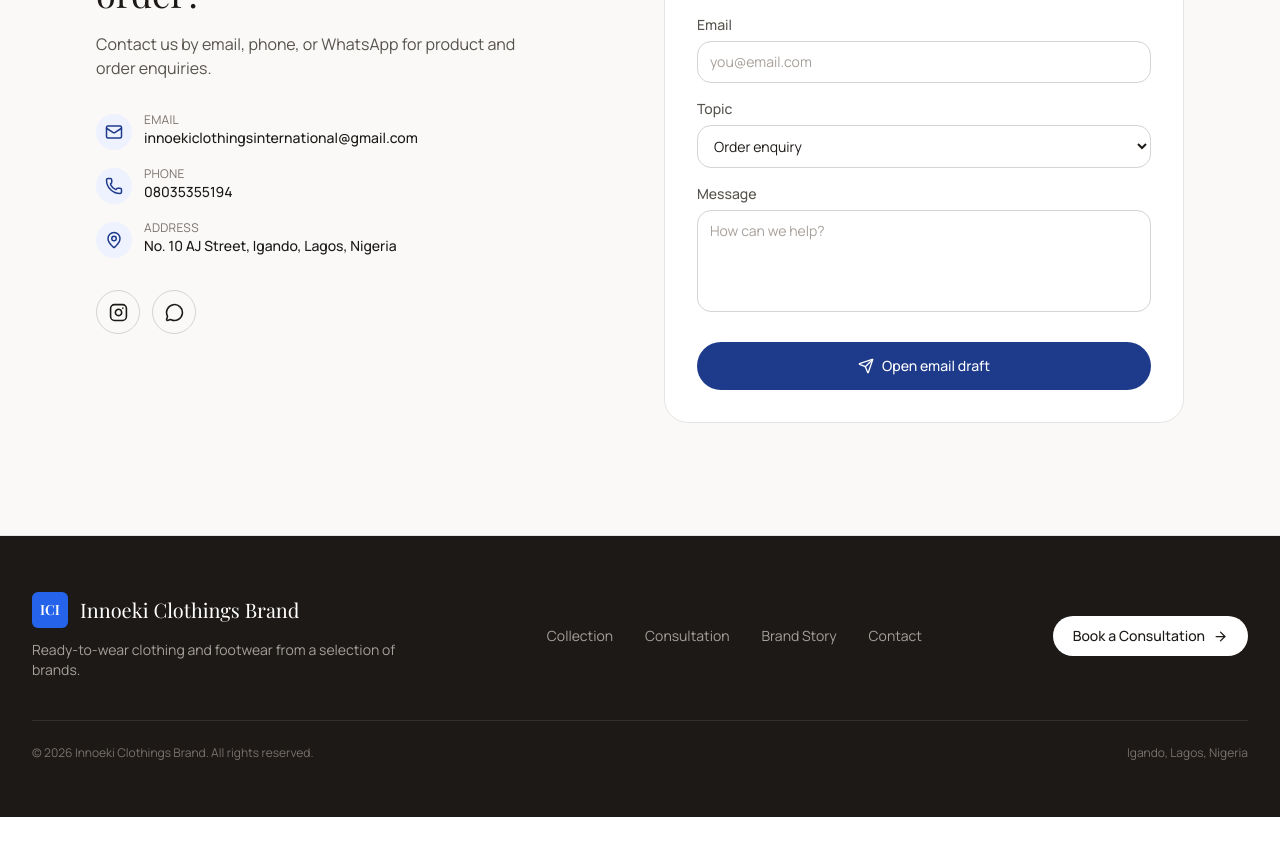
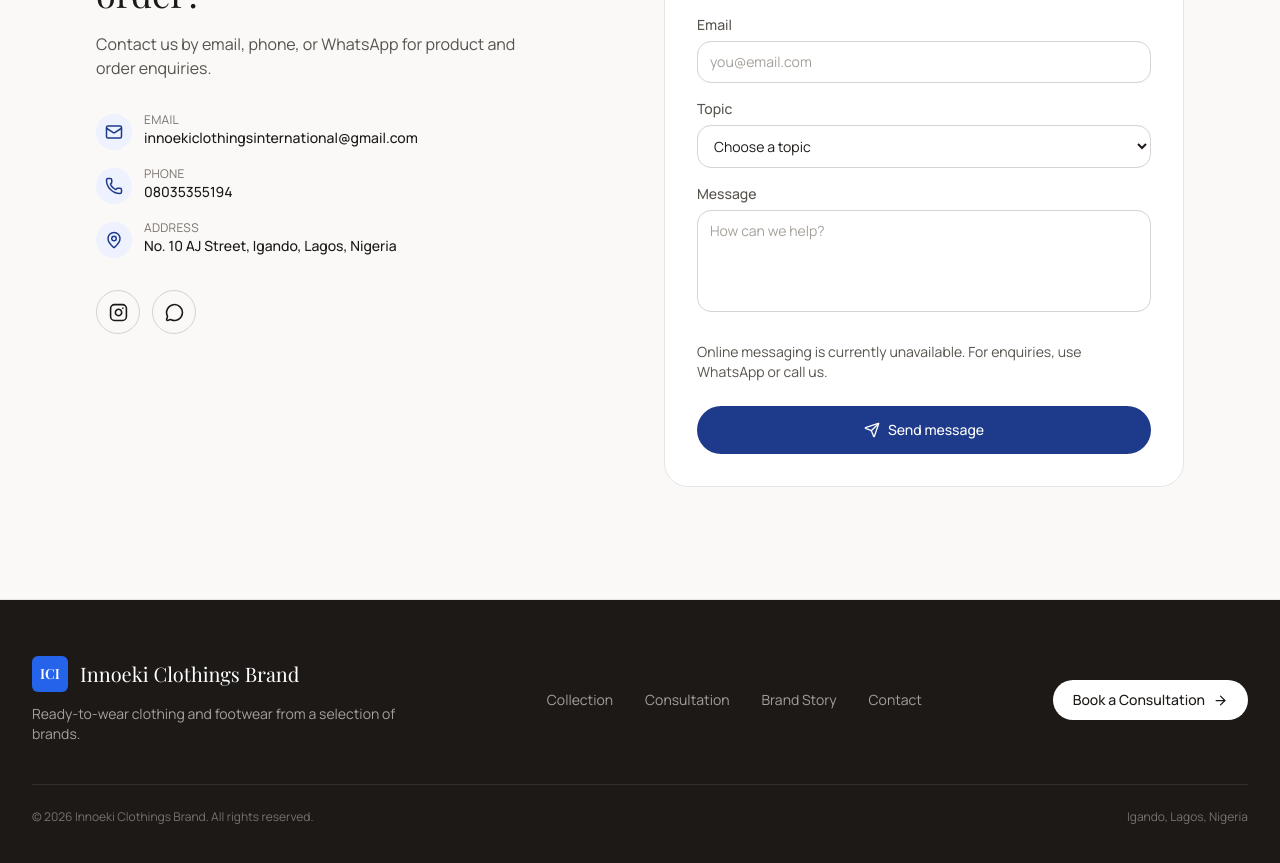
Before and after one commit to kokonwa/innoeki-clothings, a React (Vite) app: page / in a window 1280 px wide. Shown: the part 6100-6963 px from the top of the page. Before the commit the page ends 6917 px from the top, so only its background shows below. Built offline with nearby package versions, Linux system fonts and the light colour scheme; a web font is replaced by a local one.

Commit message:
Remove email draft action from contact form

```diff
--- a/src/components/BrandProfileAndContact.tsx
+++ b/src/components/BrandProfileAndContact.tsx
@@ -1,6 +1,5 @@
 import founderPortrait from "@/assets/frank-ogiakha-innocent.jpeg";
 import { useState } from "react";
-import { toast } from "sonner";
 import {
   Mail,
   Phone,
@@ -18,20 +17,9 @@ export default function BrandProfileAndContact() {
   const [form, setForm] = useState({
     name: "",
     email: "",
-    topic: TOPICS[0],
+    topic: "",
     message: "",
   });
-
-  const submit = (e: React.FormEvent) => {
-    e.preventDefault();
-    if (!form.name || !/.+@.+\..+/.test(form.email) || form.message.length < 4) {
-      toast.error("Please add your name, a valid email, and a short message.");
-      return;
-    }
-    const subject = encodeURIComponent(form.topic);
-    const body = encodeURIComponent(`Name: ${form.name}\nEmail: ${form.email}\n\n${form.message}`);
-    window.location.href = `mailto:${BRAND.email}?subject=${subject}&body=${body}`;
-  };
 
   return (
     <>
@@ -119,7 +107,7 @@ export default function BrandProfileAndContact() {
             </div>
 
             <form
-              onSubmit={submit}
+              onSubmit={(event) => event.preventDefault()}
               className="rounded-3xl border border-stone-200 bg-white p-6 sm:p-8"
             >
               <div className="space-y-4">
@@ -146,6 +134,7 @@ export default function BrandProfileAndContact() {
                     onChange={(e) => setForm((f) => ({ ...f, topic: e.target.value }))}
                     className="input"
                   >
+                    <option value="" disabled>Choose a topic</option>
                     {TOPICS.map((t) => (
                       <option key={t}>{t}</option>
                     ))}
@@ -161,11 +150,13 @@ export default function BrandProfileAndContact() {
                   />
                 </Labeled>
               </div>
+              <p className="mt-6 text-sm text-stone-600">Online messaging is currently unavailable. For enquiries, use WhatsApp or call us.</p>
               <button
                 type="submit"
+                disabled
                 className="mt-6 flex w-full items-center justify-center gap-2 rounded-full bg-cobalt px-6 py-3.5 text-sm font-medium text-white transition hover:bg-cobalt-bright active:scale-[0.98]"
               >
-                <Send size={16} /> Open email draft
+                <Send size={16} /> Send message
               </button>
             </form>
           </div>
```
